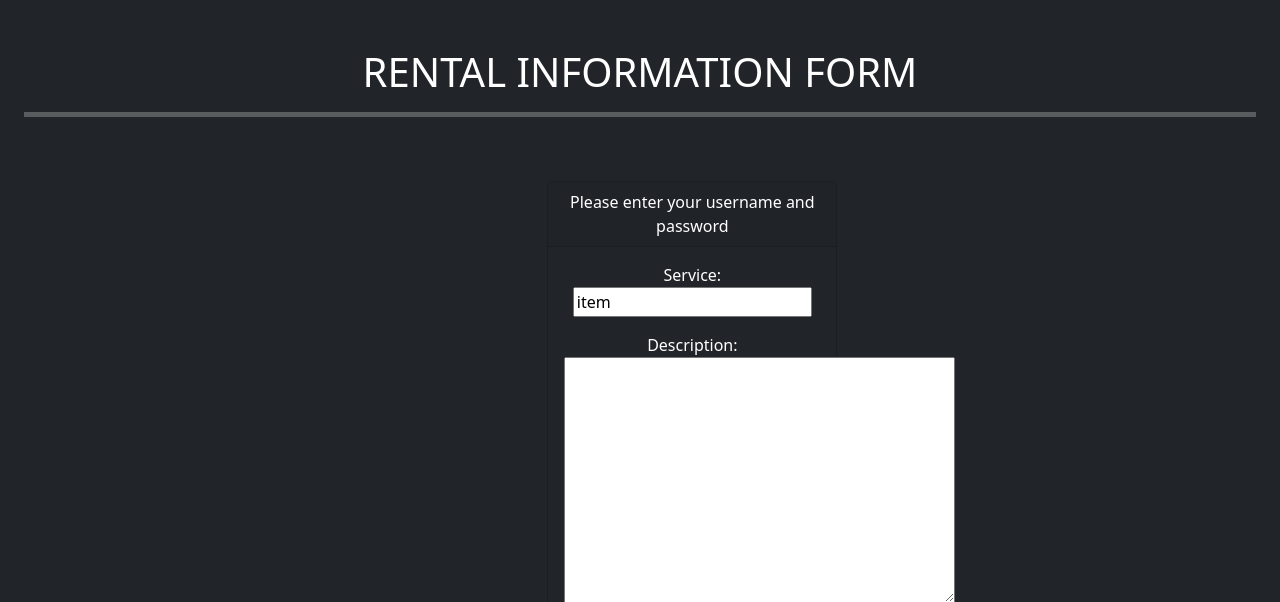
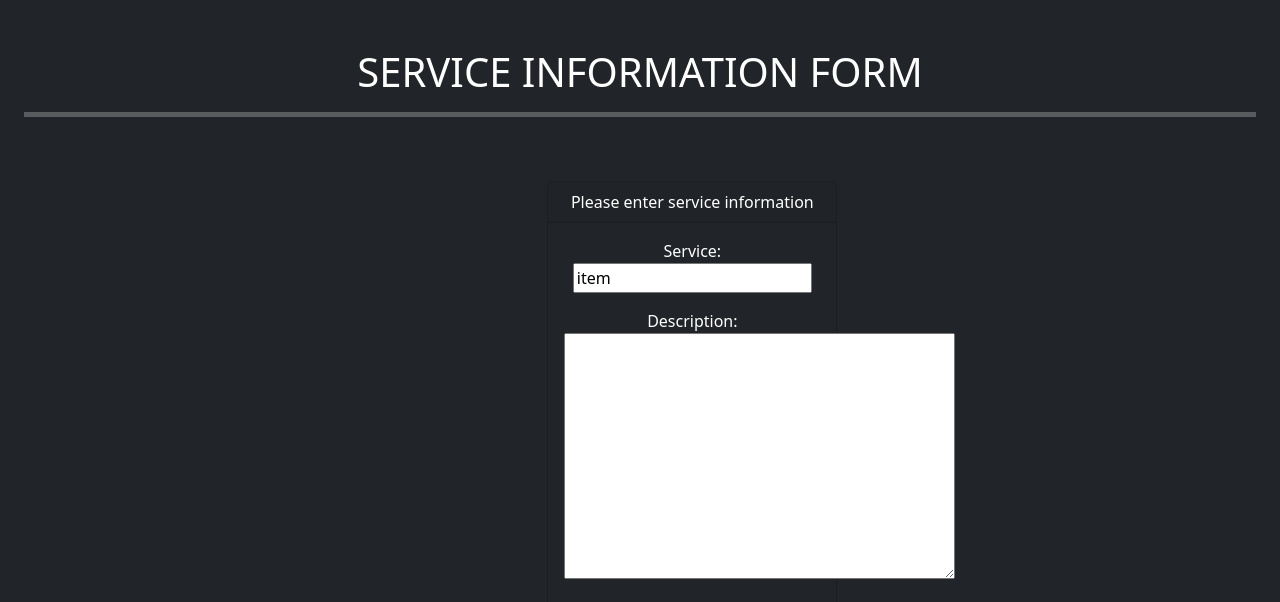
Before and after one commit to scotty886/equipment_services, a Django app: page /service_form/ in a window 1280 px wide. Shown: the part 72-674 px from the top of the page. Run offline with Django 5.2, Linux system fonts and the light colour scheme; data comes from the database, SQL or seed files in the repository; some libraries are stand-ins or nearby versions.

Commit message:
changed csv/excel print layout

```diff
--- a/rentals/templates/rental_form.html
+++ b/rentals/templates/rental_form.html
@@ -15,7 +15,7 @@
                 <div class="col-md-3">
                     <div class="card text-bg-dark text-center">
                         <div class="card-header">
-                            Please enter your username and password
+                            Please enter rental details
                         </div>
 
                         <div class="card-body">
--- a/rentals/templates/service_form.html
+++ b/rentals/templates/service_form.html
@@ -5,7 +5,7 @@
 {% block content %}
 <link rel="stylesheet" type="text/css" href="{% static 'css/hr.css' %}">
 <div class="container-fluid text-center">
-        <h1>RENTAL INFORMATION FORM</h1>
+        <h1>SERVICE INFORMATION FORM</h1>
         <hr class="thick">
         <br/><br/>
 
@@ -15,7 +15,7 @@
                 <div class="col-md-3">
                     <div class="card text-bg-dark text-center">
                         <div class="card-header">
-                            Please enter your username and password
+                            Please enter service information
                         </div>
 
                         <div class="card-body">
--- a/rentals/templates/services_list.html
+++ b/rentals/templates/services_list.html
@@ -40,7 +40,7 @@
                               <td>{{service.days_to_end_service}}</td>
                               <td>{{service.description}}</td>
                               <td>{{service.service_location}}</td>
-                             <td>{{service.vendor}}</td>
+                             <td>{{service.vendor.name}}</td>
                               <td>{{service.requestor}}</td>
                               <td>{{service.department}}</td>
                               <td>{{service.purchase_order}}</td>
--- a/rentals/views.py
+++ b/rentals/views.py
@@ -278,11 +278,11 @@ def vendor_csv(request):
     vendors = Vendor.objects.all()
 
     # Add colum headings to the csv file
-    writer.writerow(['Vendor Name', 'Services', 'Address', 'Contact', 'Phone', 'Email', 'Agreement Signed', 'Agreement Date', 'COI Issued', 'Notes'])
+    writer.writerow(['Vendor Name', 'Services', 'Address', 'Contact', 'Phone', 'Email', 'Notes'])
 
     # Loop through the vendors and write to the csv file
     for vendor in vendors:
-        writer.writerow([vendor.name, vendor.services, vendor.address, vendor.contact, vendor.phone, vendor.email, vendor.agreement_signed, vendor.agreement_date, vendor.COI_issued, vendor.notes])
+            writer.writerow([vendor.name, vendor.services, vendor.address, vendor.contact, vendor.phone, vendor.email, vendor.notes])
 
     return response
 
@@ -1133,16 +1133,15 @@ def service_list_csv(request):
 
     # Add colum headings to the csv file
     writer.writerow(
-        ['Service', 'Description', 'Rate', 'Total', 'Start Service Date', 'End Service Date', 'Vendor', 'Service Location',
-         'Requestor', 'Title', 'Production', 'Department', 'Purchase Order', 'Payment Type', 'Notes 1', 'Notes 2',
-         'Notes 3'])
+        ['Service', 'Description', 'Rate', 'Total', 'Start Date', 'End Date', 'Vendor', 'Service Location',
+         'Requestor', 'Title', 'Production', 'Department', 'Purchase Order', 'Payment Type'])
 
     # Loop through the rentals and write to the csv file
     for service in services:
         writer.writerow([service.service, service.description, service.rate, service.total, service.start_service_date,
                          service.end_service_date, service.vendor, service.service_location, service.requestor,
                          service.title, service.production, service.department, service.purchase_order,
-                         service.payment_type, service.notes1, service.notes2, service.notes3])
+                         service.payment_type])
 
     return response
 
```
